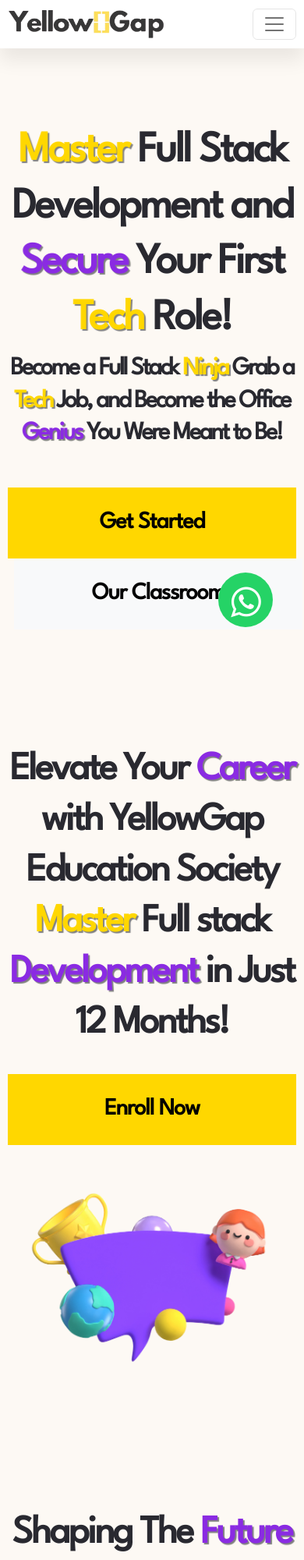
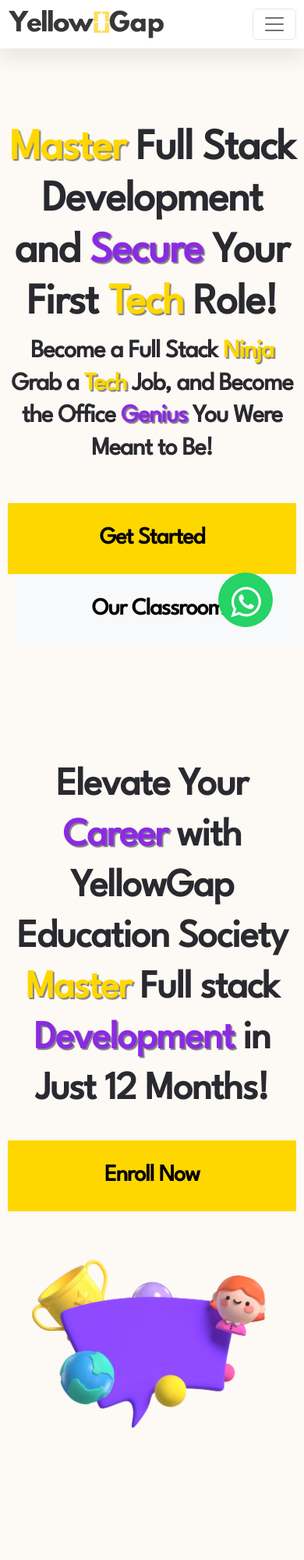
Before and after one commit to Octet3290/YellowGap-Official, a website: page index.html in a window 390 px wide. Shown: the top 2000 px of the page at 78% size. Drawn offline with nearby package versions, Linux system fonts and the light colour scheme.

Commit message:
modification 2.0

```diff
--- a/assets/css/style.css
+++ b/assets/css/style.css
@@ -547,8 +547,7 @@
     }
     #about .col-lg-7 h2{
         font-size: 34px;
-        line-height: 1.3;
-        letter-spacing: -2.0px;
+
 
     }
 
@@ -558,13 +557,11 @@
 
     #home .display-1 {
         font-size: 55px;
-        line-height: 1.3;
-        letter-spacing: -2.3px;
+
     }
     #home .mb-5 {
         font-size: 32px;
-        line-height: 1.3;
-        letter-spacing: -2.3px;
+
     }
     .navbar-brand img{
         max-width: 200px;
@@ -574,13 +571,11 @@
     }
     #about .col-12 h2{
         font-size: 30px;
-        line-height: 1.3;
-        letter-spacing: -2.3px;
+
     }
     #about .col-12 h1{
         font-size: 50px;
-        line-height: 1.3;
-        letter-spacing: -2.3px;
+
     }
     #quote .col-12 img{
         height: auto;
@@ -588,8 +583,7 @@
     }
     #quote h1 {
         font-size: 50px;
-        line-height: 1.3;
-        letter-spacing: -2.4px;
+
     }
     .section-padding {
         padding-bottom: 70px;
```
